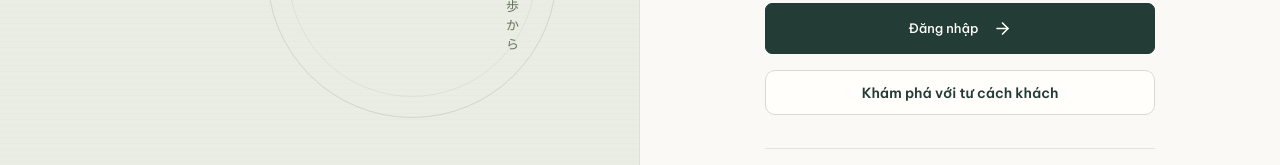
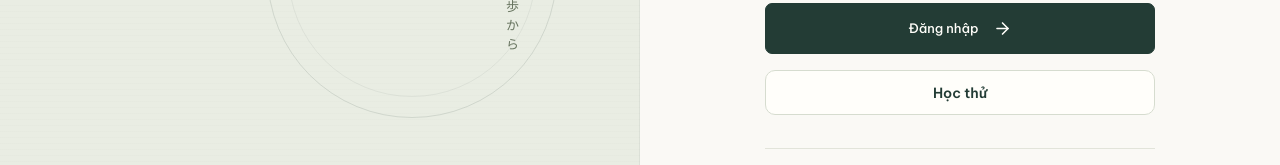
Before and after one commit to phitruong211/N3, a React (Vite) app: page / in a window 1280 px wide. Shown: the part 581-746 px from the top of the page. Built offline with nearby package versions, Linux system fonts and the light colour scheme; no server answers.

Commit message:
fix: restore login-first entry flow

```diff
--- a/src/components/auth/AuthDialog.tsx
+++ b/src/components/auth/AuthDialog.tsx
@@ -33,7 +33,7 @@ export function AuthDialog() {
 }
 
 export function SessionNotices() {
-  const { mode, requestAuth, restoreError } = useAuth();
+  const { restoreError } = useAuth();
   const [storageError, setStorageError] = useState(false);
   useEffect(() => {
     const failed = () => setStorageError(true);
@@ -41,10 +41,6 @@ export function SessionNotices() {
     return () => window.removeEventListener('learning-storage-error', failed);
   }, []);
   return <div className="space-y-3 mb-5">
-    {mode === 'guest' && <div className="study-panel flex flex-wrap items-center justify-between gap-3 !p-4">
-      <p className="study-copy"><strong>Đang học thử.</strong> Tiến độ được lưu trên trình duyệt này, chưa đồng bộ nhiều thiết bị.</p>
-      <button className="study-button" onClick={requestAuth}>Đăng nhập / Đăng ký</button>
-    </div>}
     <AccountLearningStatus />
     {hasLegacyLearningData() && <p className="study-copy" role="note">Dữ liệu học phiên bản cũ vẫn được giữ trên thiết bị. Vì chưa xác định được chủ sở hữu, dữ liệu này chưa tự chuyển vào Guest hoặc tài khoản.</p>}
     {storageError && <p role="alert" className="text-[var(--color-error)]">Không lưu được dữ liệu trên thiết bị. Hãy kiểm tra dung lượng trình duyệt; thay đổi vừa rồi có thể chưa được lưu.</p>}
--- a/src/components/auth/AuthPage.tsx
+++ b/src/components/auth/AuthPage.tsx
@@ -46,7 +46,7 @@ export function AuthPage({ initialMode = 'login', compact = false }: { initialMo
         {error && <p role="alert" className="text-sm text-[var(--color-error)]">{error}</p>}
         <button className="auth-submit" disabled={busy}>{busy ? <><LoaderCircle className="auth-spinner" size={19}/>Đang kết nối…</> : <>{mode === 'login' ? 'Đăng nhập' : 'Tạo tài khoản'}<ArrowRight size={19}/></>}</button>
       </form>
-      <button type="button" className="study-button w-full mt-4" disabled={busy && !compact} onClick={() => compact ? setPrompt(null) : enterGuest()}>{compact ? 'Tiếp tục học thử' : 'Khám phá với tư cách khách'}</button>
+      <button type="button" className="study-button w-full mt-4" disabled={busy && !compact} onClick={() => compact ? setPrompt(null) : enterGuest()}>{compact ? 'Tiếp tục học thử' : 'Học thử'}</button>
       <div className="auth-benefits"><BookOpen size={17} aria-hidden="true"/><span>Bộ thẻ cá nhân</span><span aria-hidden="true">·</span><span>Ôn tập theo nhịp của bạn</span></div>
     </div>
     <footer className="auth-bottom"><span>N3 学習</span><span>Mỗi ngày, gần hơn một chút.</span></footer>
--- a/src/hooks/useAuth.tsx
+++ b/src/hooks/useAuth.tsx
@@ -29,13 +29,14 @@ interface AuthState {
   sessionKey: string;
 }
 const AuthContext = createContext<AuthState | null>(null);
-const GUEST_KEY = 'guest:session';
-function isGuestSession() { try { return sessionStorage.getItem(GUEST_KEY) === 'true'; } catch { return false; } }
-function rememberGuest() { try { sessionStorage.setItem(GUEST_KEY, 'true'); } catch { /* Guest remains usable in memory. */ } }
+function startUnauthenticated() {
+  try { sessionStorage.removeItem('guest:session'); } catch { /* Ignore unavailable session storage. */ }
+  return false;
+}
 
 export function AuthProvider({ children }: { children: ReactNode }) {
   const [user, setUser] = useState<ApiUser | null>(null);
-  const [guest, setGuest] = useState(isGuestSession);
+  const [guest, setGuest] = useState(startUnauthenticated);
   const [loading, setLoading] = useState(true);
   const [restoreError, setRestoreError] = useState<string | null>(null);
   const [restoreAttempt, setRestoreAttempt] = useState(0);
@@ -56,7 +57,7 @@ export function AuthProvider({ children }: { children: ReactNode }) {
       generation.current++;
       authRequest.current?.abort();
       invalidateApiSession();
-      setUser(null); setDraft(null); setPrompt(null); setResumePage(null); setGuestNotice(false);
+      setUser(null); setGuest(false); setDraft(null); setPrompt(null); setResumePage(null); setGuestNotice(false);
       setLoading(true); setRestoreAttempt(value => value + 1);
     };
     const handleStorage = (event: StorageEvent) => { if (isSessionStorageKey(event.key)) changed(); };
@@ -109,12 +110,12 @@ export function AuthProvider({ children }: { children: ReactNode }) {
     // P3 / FR-GUEST-07,08: connect consent + idempotent server migration here only after the sync API exists.
     const guestStorage = createLearningStorage('guest');
     setGuestNotice(guestStorage.getBookmarks().length > 0 || guestStorage.getStudyDays().length > 0 || (['vocabulary', 'kanji', 'grammar'] as const).some(type => guestStorage.getSRSCards(type).length > 0) || ['nhat-listening-v1', 'nhat-jlpt-listening-scores-v1'].some(key => Object.keys(guestStorage.getJSON(key, {})).length > 0));
-    setUser(account); setSessionKey(sessionIdentity()!); setPrompt(null); setRestoreError(null);
+    setUser(account); setGuest(false); setSessionKey(sessionIdentity()!); setPrompt(null); setRestoreError(null);
   }
   function enterGuest() {
     // Never discard a recoverable authenticated session just to enter Guest.
     if (hasSession()) return;
-    invalidateApiSession(); rememberGuest(); setGuest(true); setResumePage('dashboard'); setPrompt(null);
+    invalidateApiSession(); setGuest(true); setResumePage('dashboard'); setPrompt(null);
     createLearningStorage('guest').setLastPage('dashboard');
   }
   async function signOut() {
@@ -122,8 +123,7 @@ export function AuthProvider({ children }: { children: ReactNode }) {
     authRequest.current?.abort();
     const pending = logout();
     setUser(null); setDraft(null); setPrompt(null); setGuestNotice(false); setRestoreError(null);
-    rememberGuest(); setGuest(true); setResumePage('dashboard'); setSessionKey(`guest:${generation.current}`);
-    createLearningStorage('guest').setLastPage('dashboard');
+    setGuest(false); setResumePage(null); setSessionKey(`unauthenticated:${generation.current}`);
     try { await pending; } catch { if (attempt !== generation.current || hasSession()) return; setRestoreError('Đã đăng xuất trên thiết bị. Chưa thể thu hồi phiên trên máy chủ do lỗi kết nối.'); }
   }
   return <AuthContext.Provider value={{ user, mode: user ? 'authenticated' : guest ? 'guest' : 'unauthenticated', loading, restoreError,
--- a/tests/guestFlow.browser.mjs
+++ b/tests/guestFlow.browser.mjs
@@ -183,7 +183,7 @@ async function signIn(email, register = false) {
 }
 try {
   await page.goto(baseURL);
-  await button("Khám phá với tư cách khách").click();
+  await button("Học thử").click();
   await page.getByRole("heading", { name: "Hôm nay học gì?" }).waitFor();
   assert.equal(calls.length, 0);
   assert.equal(await button("Đăng xuất").count(), 0);
@@ -192,6 +192,8 @@ try {
   const guestBookmarks = await stored("guest:n3_bookmarks");
   assert.equal(guestBookmarks.length, 1);
   await page.reload();
+  await button("Học thử").click();
+  await nav("Từ vựng");
   await button("Bỏ lưu từ").waitFor();
   assert.deepEqual(await stored("guest:n3_bookmarks"), guestBookmarks);
   await button("Tìm kiếm").click();
@@ -318,11 +320,13 @@ try {
     null,
   );
   assert.equal(createCount(), 0);
-  // Signing in from the general header also preserves an in-progress preview.
+  // Signing in from Settings also preserves an in-progress preview.
+  await nav("Cài đặt");
   await button("Đăng nhập / Đăng ký").click();
   failLogin = false;
   await signIn("a@example.com");
   await page.getByRole("dialog").waitFor({ state: "detached" });
+  await nav("Thẻ học");
   await page.getByLabel("Tên bộ thẻ").waitFor();
   assert.equal(await page.getByLabel("Tên bộ thẻ").inputValue(), "Guest draft");
   assert.equal(
@@ -395,6 +399,7 @@ try {
   await button("Lưu từ").click();
   assert.equal((await stored("user:A:n3_bookmarks")).length, 1);
   await button("Đăng xuất").click();
+  await button("Học thử").click();
   await page.getByRole("heading", { name: "Hôm nay học gì?" }).waitFor();
   assert.deepEqual(await stored("guest:n3_bookmarks"), guestBookmarks);
   await nav("Thẻ học");
@@ -420,12 +425,13 @@ try {
   await other.goto(baseURL);
   await other.getByRole("button", { name: "Đăng xuất", exact: true }).click();
   await page
-    .getByRole("button", { name: "Đăng nhập / Đăng ký", exact: true })
+    .getByRole("button", { name: "Học thử", exact: true })
     .waitFor();
   assert.equal(await button("Đăng xuất").count(), 0);
   await other.close();
   // Mobile preview/auth: no horizontal overflow and the form remains usable.
   await page.setViewportSize({ width: 375, height: 812 });
+  await button("Học thử").click();
   await button("Mở trang khác").click();
   await page
     .getByRole("dialog", { name: "Trang khác" })
--- a/tests/srsIntegration.browser.mjs
+++ b/tests/srsIntegration.browser.mjs
@@ -39,7 +39,7 @@ async function api(path, options = {}) {
 }
 try {
   await page.goto(base);
-  await button("Khám phá với tư cách khách").click();
+  await button("Học thử").click();
   await nav("Từ vựng");
   await button("Lưu từ").click();
   await nav("Thẻ học");
```
